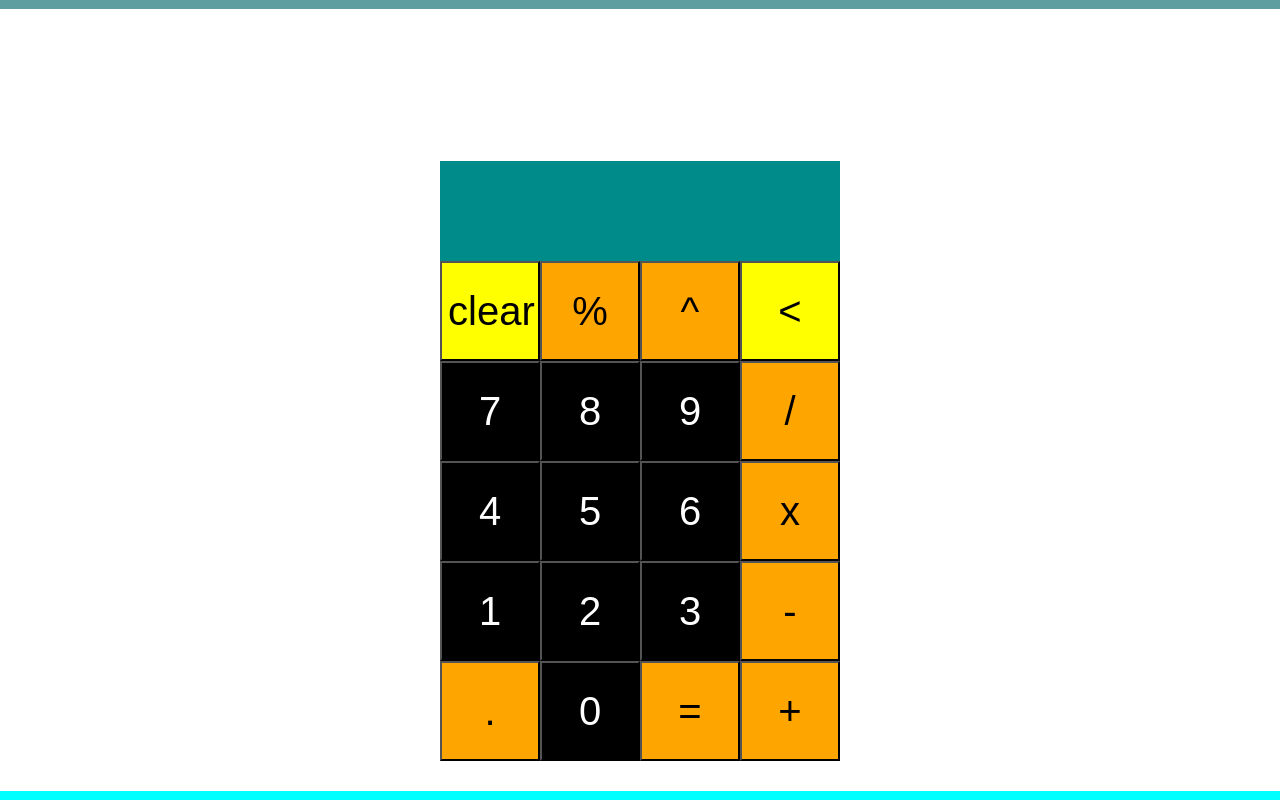
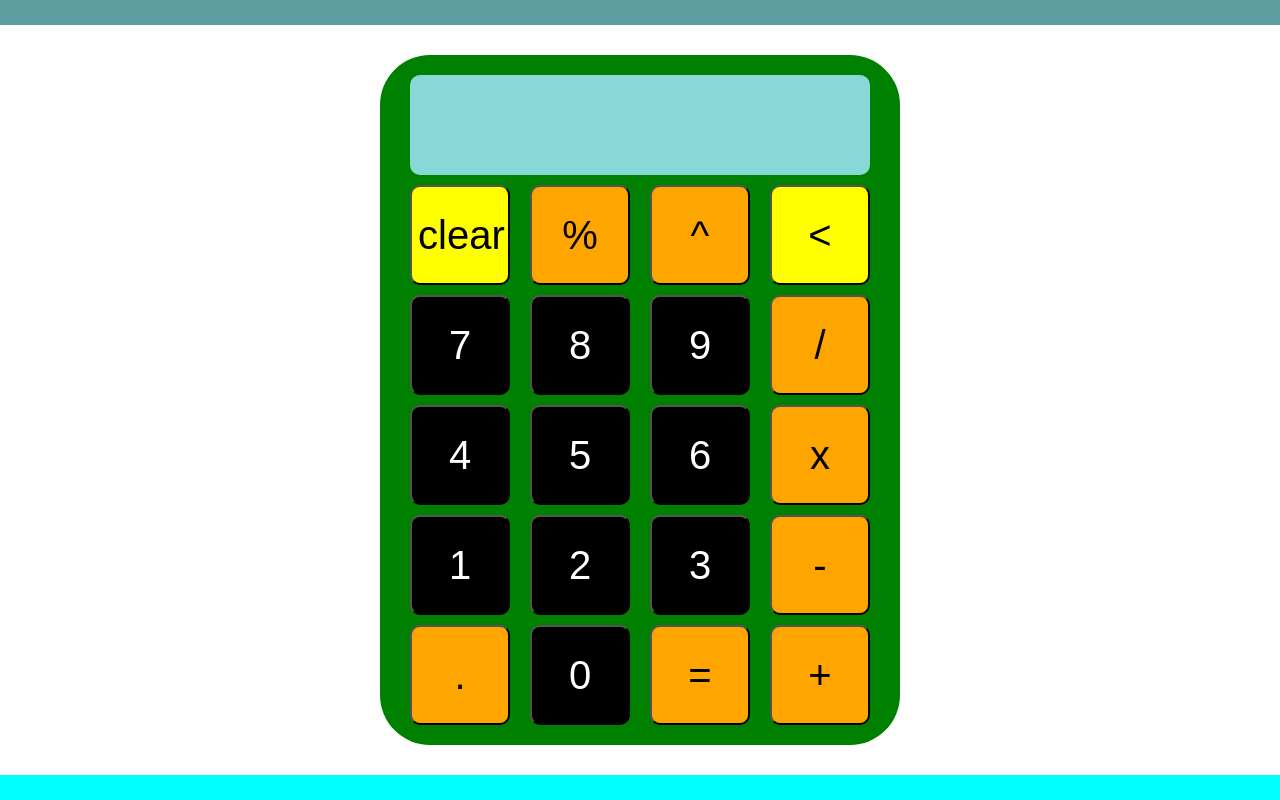
Before and after one commit to Samboy275/Claculator, a plain HTML site: page index.html in a window 1280 px wide. Drawn offline with Linux system fonts and the light colour scheme.

Commit message:
add a stylized background to calculator
add a content wrapper for the display and css rules
to stylize the background

```diff
--- a/index.html
+++ b/index.html
@@ -10,9 +10,11 @@
 </head>
 <body>
     <div class="header"></div>
-    <div class="content">
-        <div id="display" class="display"></div>
-        <div id="buttons" class="buttons"></div>
+    <div class="content-wrapper">
+        <div class="content">
+            <div id="display" class="display"></div>
+            <div id="buttons" class="buttons"></div>
+        </div>
     </div>
     <div class="footer"></div>
 </body>
--- a/styles.css
+++ b/styles.css
@@ -10,21 +10,21 @@ body{
 
 .display{
     height: 100px;
-    width: 400px;
+    width: 460px;
     font-size: 60px;
-    background-color: darkcyan;
+    background-color: rgb(137, 216, 216);
     display: flex;
     align-items: center;
     flex: auto;
     flex-wrap: nowrap;
     overflow: hidden;
+    border-radius: 10px;
 }
 
 .header{
     margin-bottom: auto;
     background-color: cadetblue;
     height: 72px;
-    margin-bottom: 122px;
     padding: 0px 16px;
 }
 
@@ -33,6 +33,10 @@ body{
     display: flex;
     align-items: center;
     flex-direction: column;
+    gap: 10px;
+    padding: 20px;
+    background-color: green;
+    border-radius: 50px;
 }
 
 button{
@@ -42,6 +46,8 @@ button{
     background-color: black;
     color:white;
     font-size: 40px;
+    margin: 0px 10px;
+    border-radius: 10px;
 }
 
 .footer{
@@ -66,3 +72,16 @@ button{
     background-color: yellow;
     color: black;
 }
+
+
+.buttons{
+    display: flex;
+    flex-direction: column;
+    gap: 10px;
+}
+
+.content-wrapper{
+    display: flex;
+    justify-content: center;
+    justify-self: center;
+}
```
